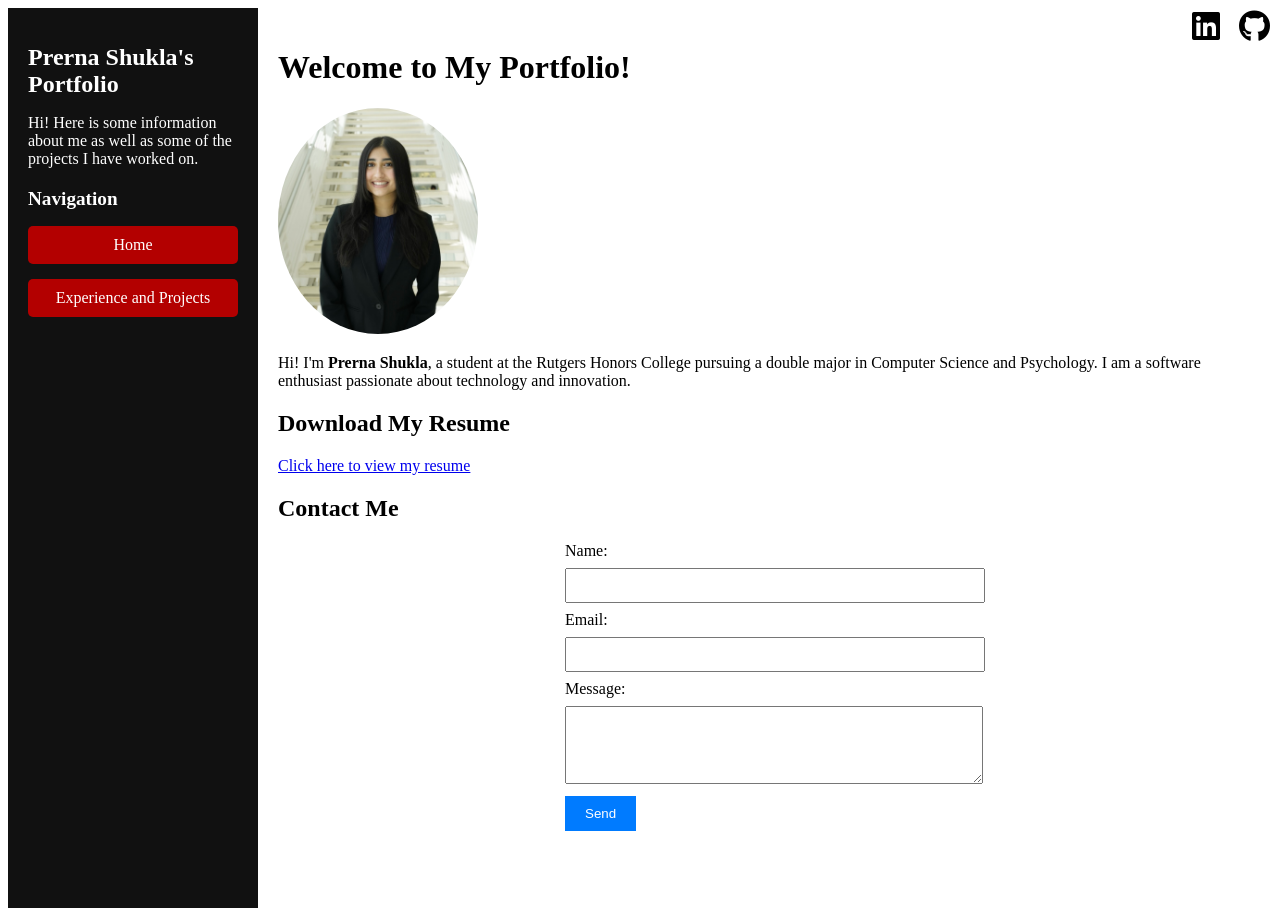
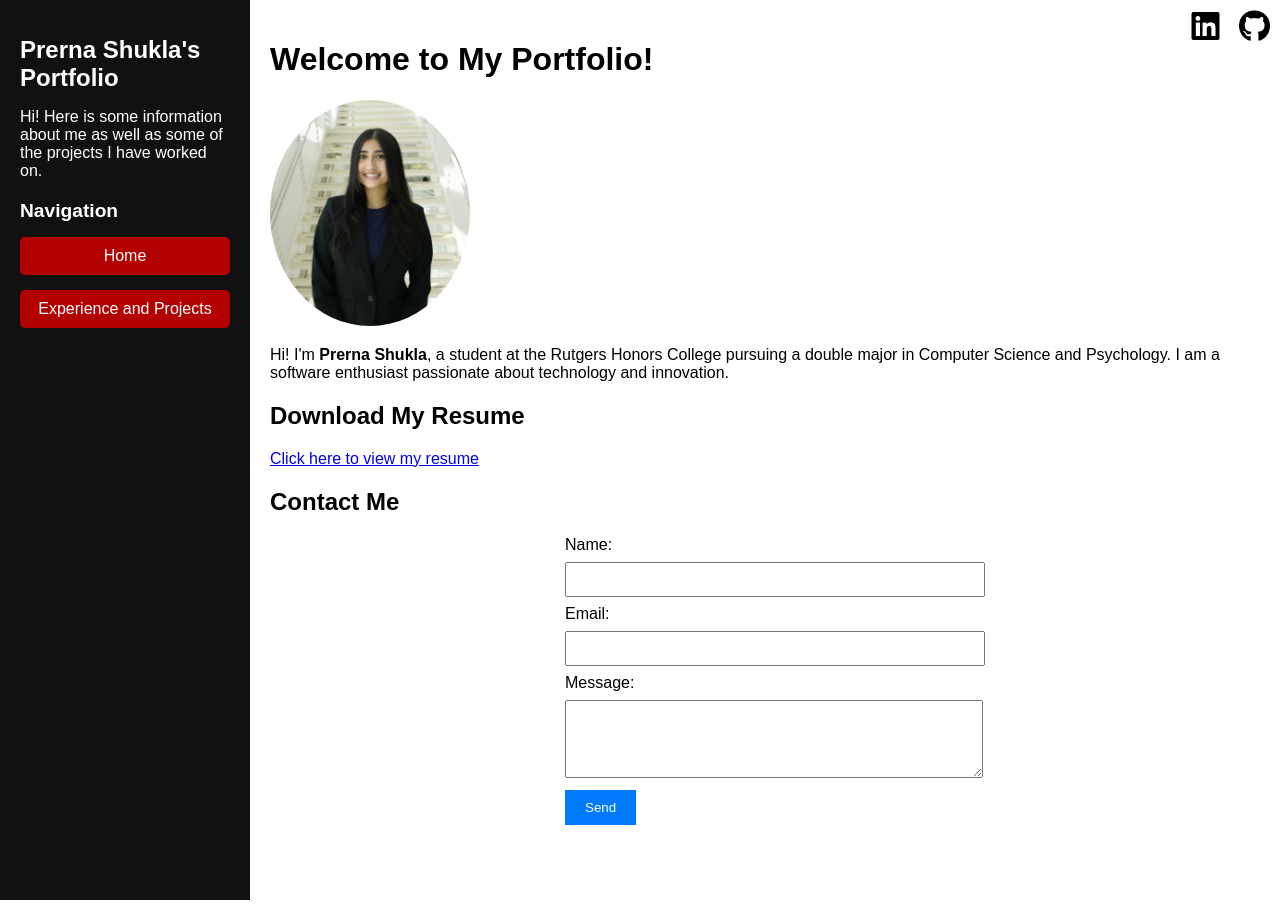
Before and after one commit to prernashuklaa/prernashuklaa.github.io, a Jekyll site: the page built from index.html, in a window 1280 px wide. Built offline with Jekyll 4.4.1, drawn with Linux system fonts in a browser that asks for light colours.

Commit message:
Update default.html

```diff
--- a/_layouts/default.html
+++ b/_layouts/default.html
@@ -5,42 +5,47 @@
     <meta http-equiv="X-UA-Compatible" content="IE=edge">
     <title>{{ page.title }}</title>
     <style>
-      /* Wrapper for layout */
+      /* General styles */
+      body {
+        margin: 0;
+        font-family: Arial, sans-serif;
+      }
+
       .wrapper {
         display: flex;
-        margin: 0;
-        padding: 0;
+        height: 100vh;
+        overflow: hidden;
       }
 
       /* Sidebar styles */
       .sidebar {
         width: 250px;
         background-color: #111;
+        color: white;
         padding: 20px;
-        color: white;
-        height: 100vh; /* Full height sidebar */
         box-sizing: border-box;
       }
 
       .sidebar h1 {
         font-size: 1.5em;
-        margin-bottom: 10px;
+        margin-bottom: 15px;
       }
 
       .sidebar p {
+        font-size: 1em;
         margin-bottom: 20px;
-        font-size: 1em;
       }
 
       .sidebar h2 {
-        color: white;
         font-size: 1.2em;
         margin-bottom: 15px;
+        color: white;
       }
 
       .sidebar ul {
         list-style: none;
         padding: 0;
+        margin: 0;
       }
 
       .sidebar ul li {
@@ -49,26 +54,24 @@
 
       .sidebar ul li a {
         display: block;
-        background-color: #b30000; /* Button color */
-        color: white; /* Text color */
         text-decoration: none;
+        color: white;
         text-align: center;
+        background-color: #b30000;
         padding: 10px;
-        border-radius: 5px; /* Rounded corners */
-        white-space: nowrap; /* Prevent wrapping */
-        text-overflow: ellipsis; /* Add "..." for long text */
-        overflow: hidden;
+        border-radius: 5px;
       }
 
       .sidebar ul li a:hover {
-        background-color: #800000; /* Darker red on hover */
+        background-color: #800000;
       }
 
       /* Main content styles */
       .main-content {
-        flex: 1; /* Take up remaining space */
+        flex: 1;
         padding: 20px;
         box-sizing: border-box;
+        overflow-y: auto;
       }
     </style>
   </head>
```
